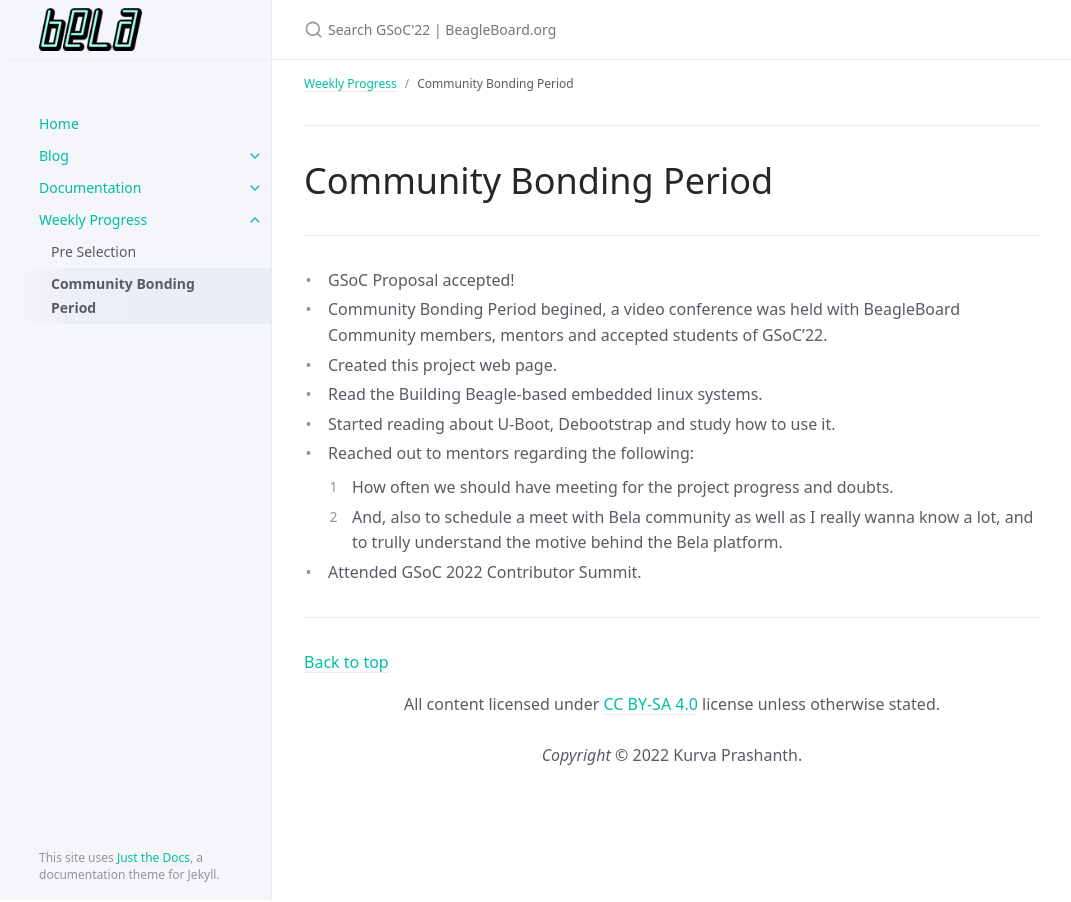
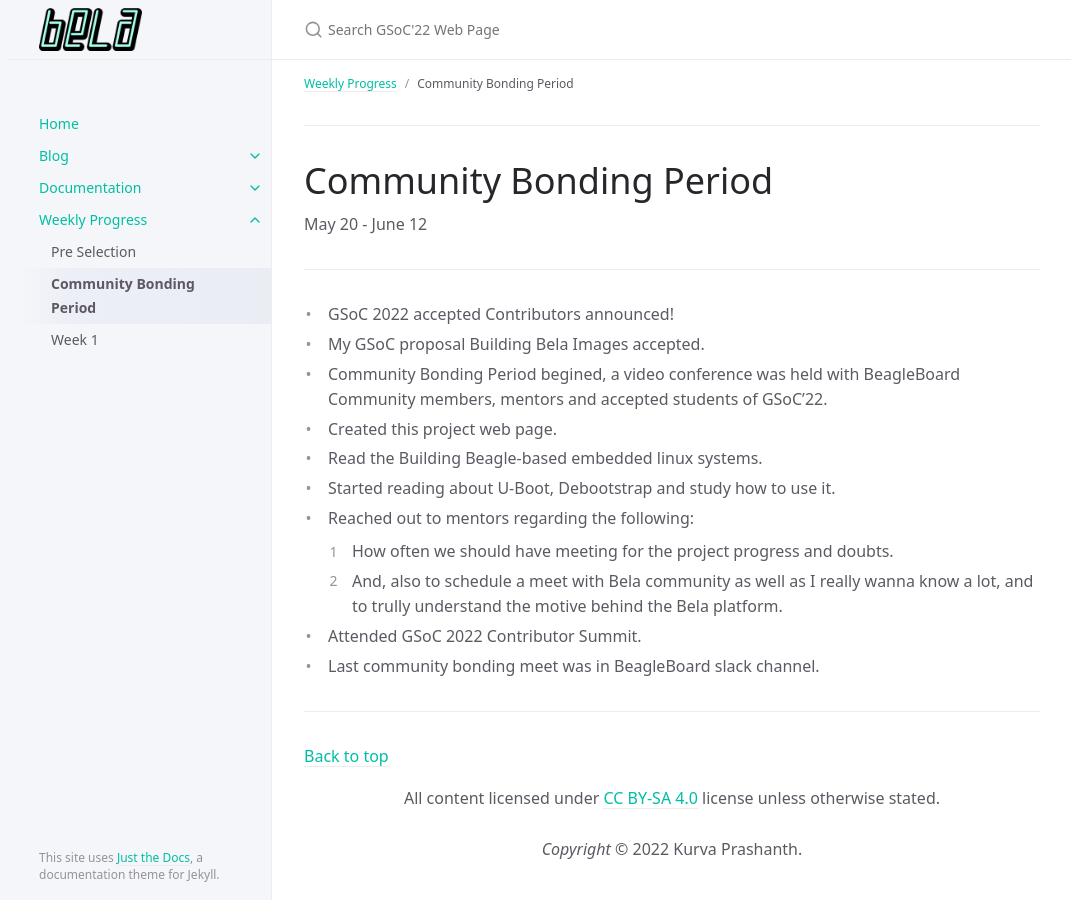
Before and after one commit to krvprashanth/gsoc2022, a Jekyll site: the page built from docs/weeklyprogress/Community Bonding Period.md, in a window 1280 px wide. Shown: the whole page, without its empty margins (100-1171 px from the left). Built offline with Jekyll 4.4.1, drawn with Linux system fonts in a browser that asks for light colours.

Commit message:
small changes

```diff
--- a/_config.yml
+++ b/_config.yml
@@ -13,7 +13,7 @@
 # you will see them accessed via {{ site.title }}, {{ site.github_repo }}, and so on.
 # You can create any custom variable you would like, and they will be accessible
 # in the templates via {{ site.myvariable }}.
-title: GSoC'22 | BeagleBoard.org
+title: GSoC'22 Web Page
 description: A Jekyll theme for documentation
 baseurl:
 url:
--- a/docs/weeklyprogress/Community Bonding Period.md
+++ b/docs/weeklyprogress/Community Bonding Period.md
@@ -6,8 +6,11 @@ nav_order: 2
 ---
 ---
 # Community Bonding Period
+May 20 - June 12
+
 ---
-- GSoC Proposal accepted!
+- GSoC 2022 accepted Contributors announced!
+- My GSoC proposal Building Bela Images accepted.
 - Community Bonding Period begined, a video conference was held with BeagleBoard Community members, mentors and accepted students of GSoC'22.
 - Created this project web page.
 - Read the Building Beagle-based embedded linux systems.
@@ -16,3 +19,4 @@ nav_order: 2
     1. How often we should have meeting for the project progress and doubts.
     2. And, also to schedule a meet with Bela community as well as I really wanna know a lot, and to trully understand the motive behind the Bela platform.
 - Attended GSoC 2022 Contributor Summit.
+- Last community bonding meet was in BeagleBoard slack channel.
```
Also changed, not shown: docs/weeklyprogress/week1.md (added, +11 -0 lines), index.md (+6 -4 lines), 10 other files.
